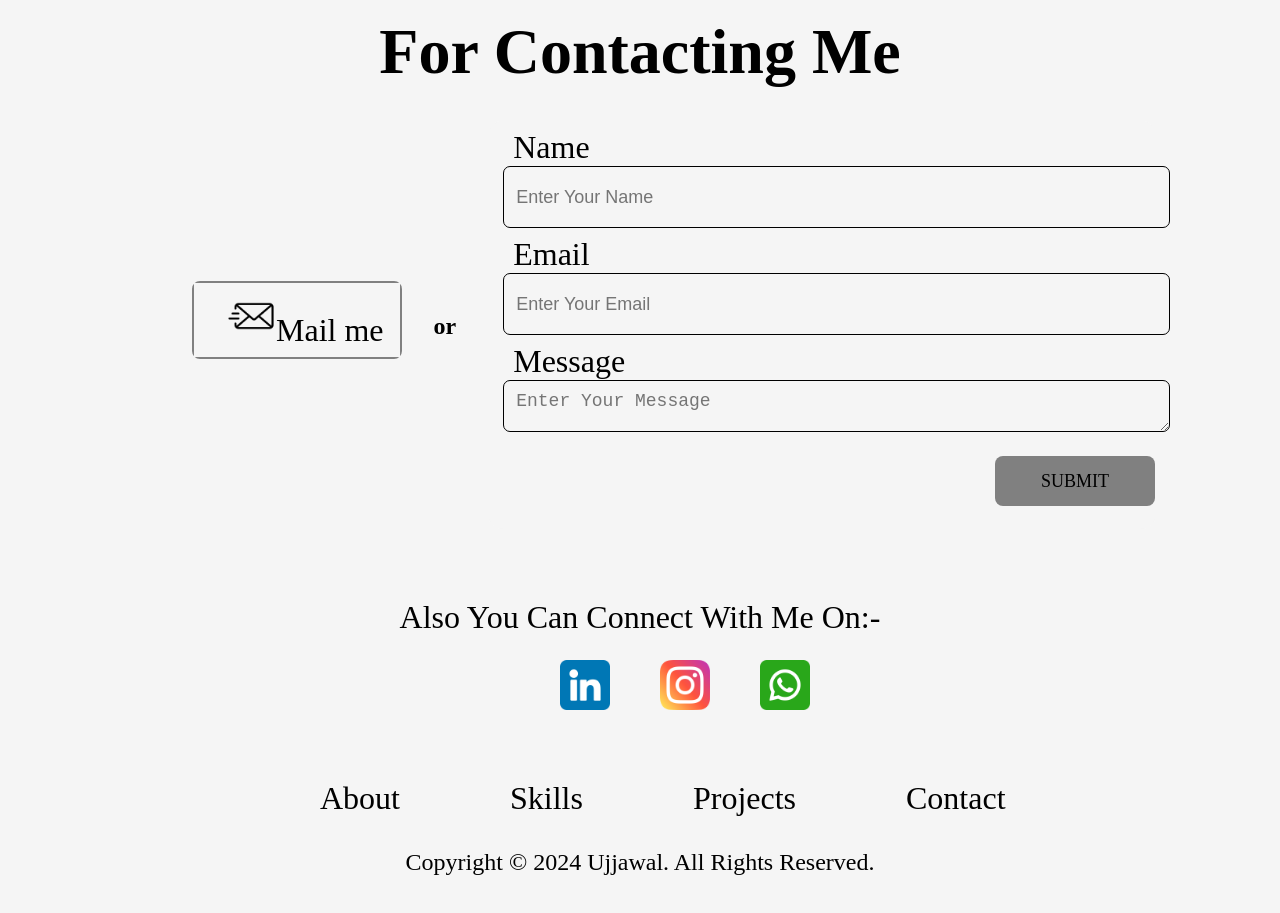
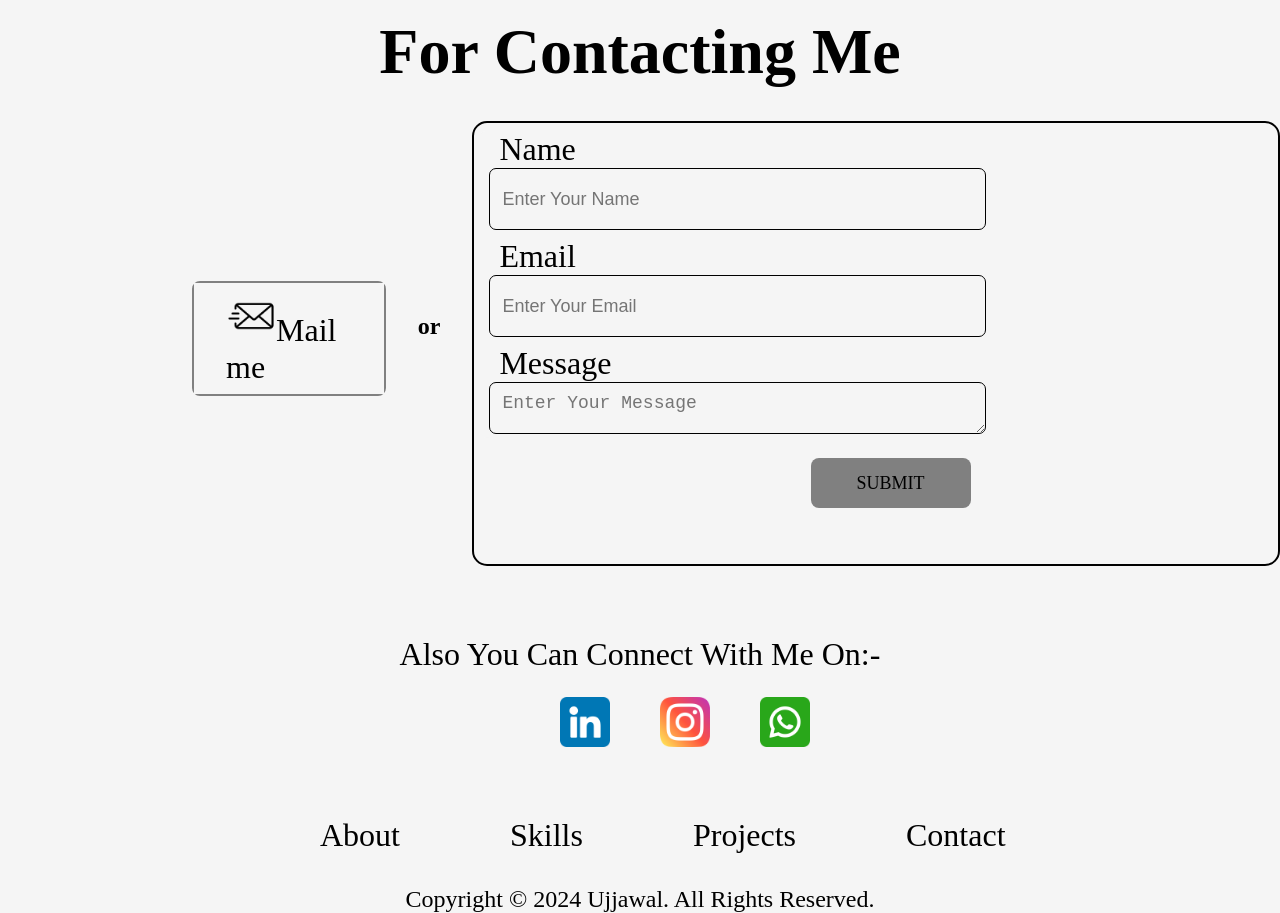
Before and after one commit to Ujjawal-04/Portfolio-Structure-and-Format, a Next.js app: page / in a window 1280 px wide. Shown: the part 2820-3733 px from the top of the page. Before the commit the page ends 3696 px from the top, so only its background shows below. Built offline with nearby package versions, Linux system fonts and the light colour scheme.

Commit message:
Contact.jsx

```diff
--- a/src/app/Components/Contact/Contact.jsx
+++ b/src/app/Components/Contact/Contact.jsx
@@ -16,6 +16,7 @@ const Contact = () => {
         <div className={styles.break}>
           <h2>or</h2>
         </div>
+        <div className={styles.forms}>
      <div className={styles.form}>
        <form method="POST">
        <input type="hidden" name="access_key" value="e56d223e-f4dd-4827-a563-65e31c01753c"></input>
@@ -27,6 +28,7 @@ const Contact = () => {
           <textarea placeholder='Enter Your Message' style={{height:'50px'}} name="message"></textarea>
           <button type="submit" className={styles.submit}>SUBMIT</button>
        </form>
+      </div>
       </div>
       </div>
      <div className={styles.social}>Also You Can Connect With Me On:-</div>
```
